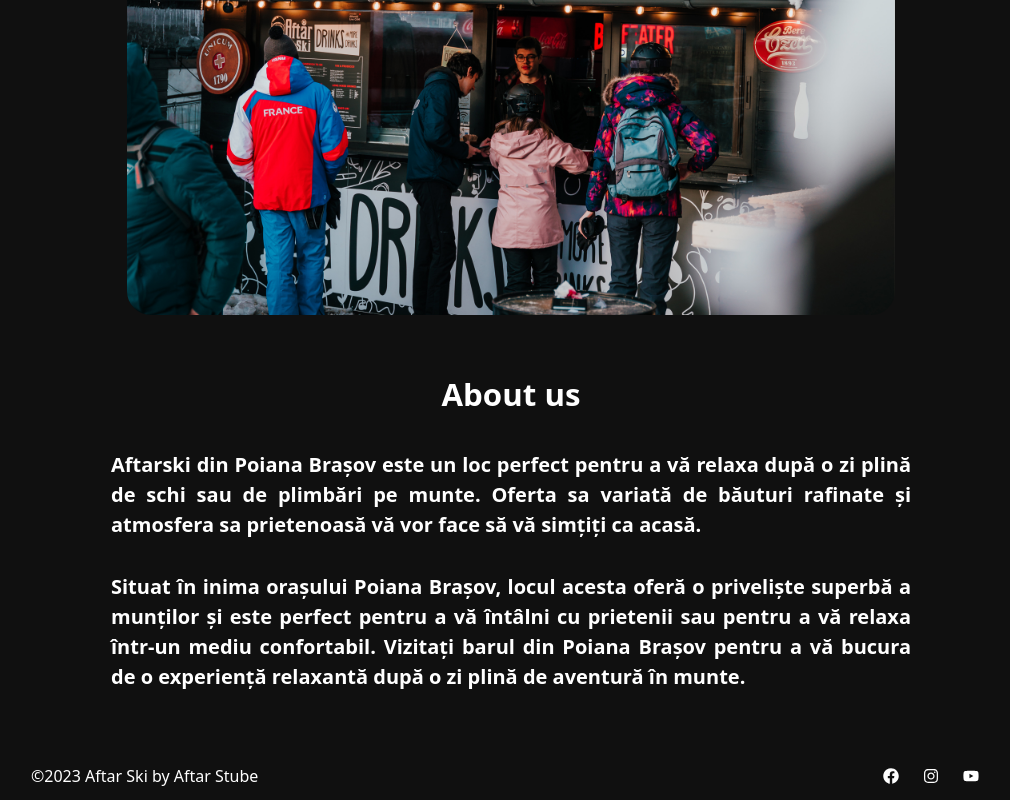
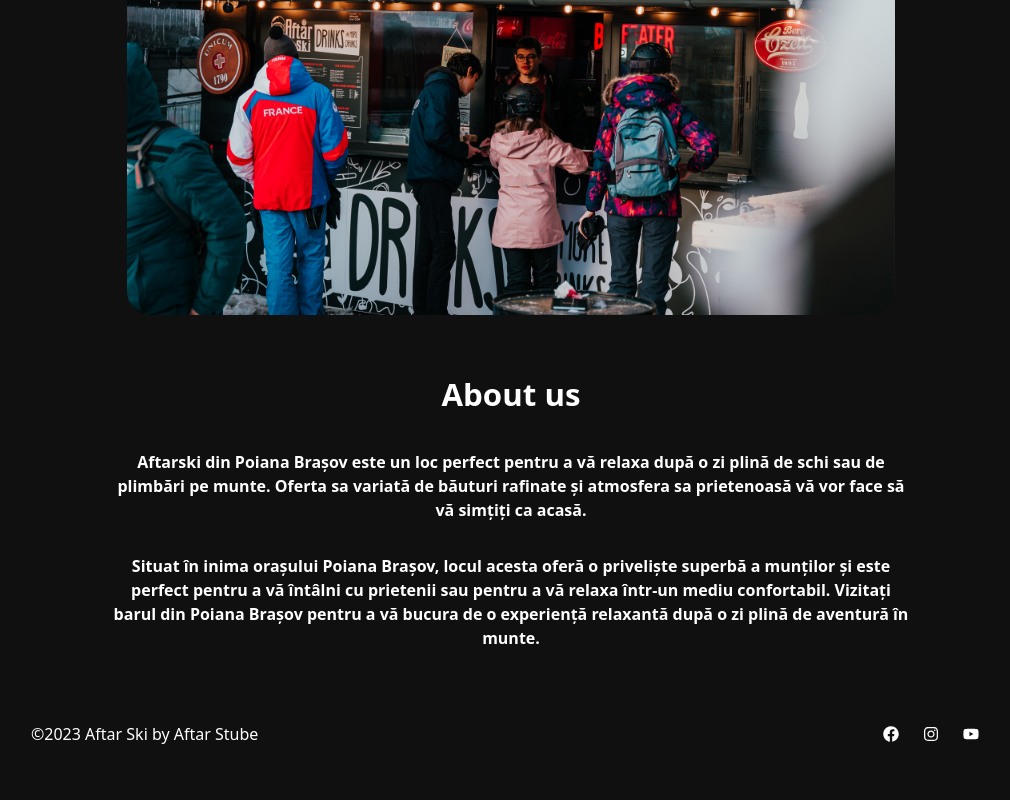
Before and after one commit to comancosmin/aftar-ski, a Next.js app: page / in a window 1280 px wide. Shown: the part 1662-2462 px from the top of the page, without its empty margins (129-1139 px from the left). After the commit the page ends 2420 px from the top, so only its background shows below. Built offline with nearby package versions, Linux system fonts and the light colour scheme.

Commit message:
visual update

```diff
--- a/components/Nav.jsx
+++ b/components/Nav.jsx
@@ -40,8 +40,9 @@ const Nav = () => {
               height: "100vh",
             }}
           />
-          <div className="flex items-center flex-col overflow-hidden">
+          <div className="flex items-center flex-col  h-screen overflow-hidden container-nav">
             <m.ul variants={container} initial="hidden" animate="show">
+              <div className="links">
                 <div className="overflow-hidden">
                   <m.li variants={item} className="pb-2">
                     <Link
@@ -97,10 +98,13 @@ const Nav = () => {
                     </Link>
                   </m.li>
                 </div>
-
+              </div>
+            </m.ul>
+            <m.ul>
+              <div className="social-media -mt-36">
                 <div className="overflow-hidden">
                   <m.li variants={item} className="pb-2 ">
-                  <div className="flex pt-96 gap-6">
+                    <div className="flex gap-6">
                       <Link
                         href="https://www.facebook.com/aftarski"
                         className="px-3 text-white hover:text-gray-500"
@@ -125,6 +129,7 @@ const Nav = () => {
                     </div>
                   </m.li>
                 </div>
+              </div>
             </m.ul>
           </div>
         </div>
--- a/pages/index.jsx
+++ b/pages/index.jsx
@@ -72,13 +72,13 @@ export default function Home() {
         <h1 className="flex justify-center text-3xl font-bold text">
           About us
         </h1>
-        <p className="text-xl lg:px-20 py-8 lg:font-semibold text-justify ">
+        <p className="text-lg lg:px-20 py-8 lg:font-semibold text-center">
           Aftarski din Poiana Brașov este un loc perfect pentru a vă relaxa după
           o zi plină de schi sau de plimbări pe munte. Oferta sa variată de
           băuturi rafinate și atmosfera sa prietenoasă vă vor face să vă simțiți
           ca acasă.
         </p>
-        <p className="text-xl lg:px-20 lg:font-semibold text-justify pb-8">
+        <p className="text-lg lg:px-20 lg:font-semibold text-center pb-8">
           Situat în inima orașului Poiana Brașov, locul acesta oferă o
           priveliște superbă a munților și este perfect pentru a vă întâlni cu
           prietenii sau pentru a vă relaxa într-un mediu confortabil. Vizitați
--- a/styles/globals.css
+++ b/styles/globals.css
@@ -67,3 +67,9 @@
 .full-black {
   height: 5000px;
 }
+
+.container-nav {
+  display: flex;
+  flex-direction: flex-col;
+  justify-content: space-between;
+}
```
Lines whose indentation alone changed are shown as unchanged.
